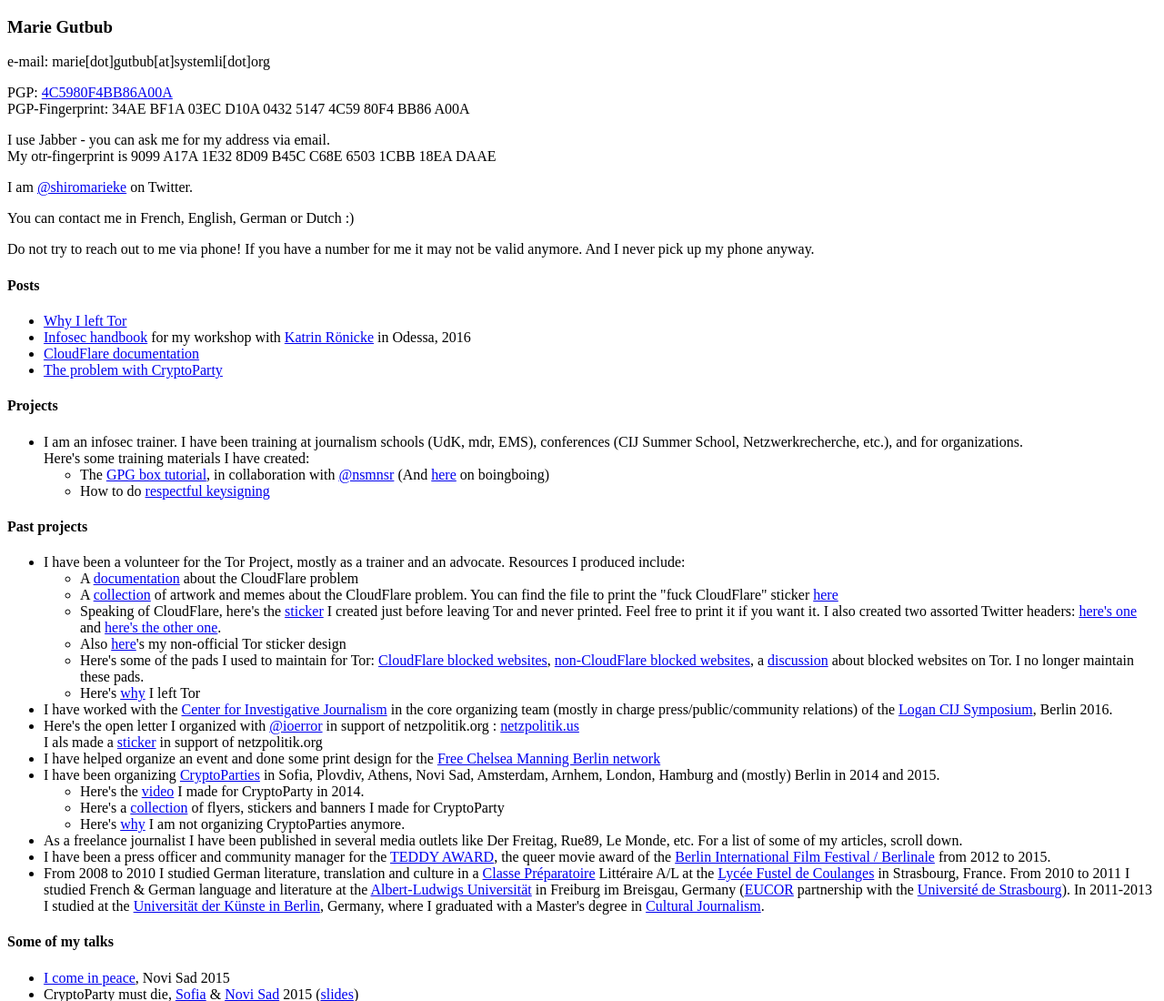
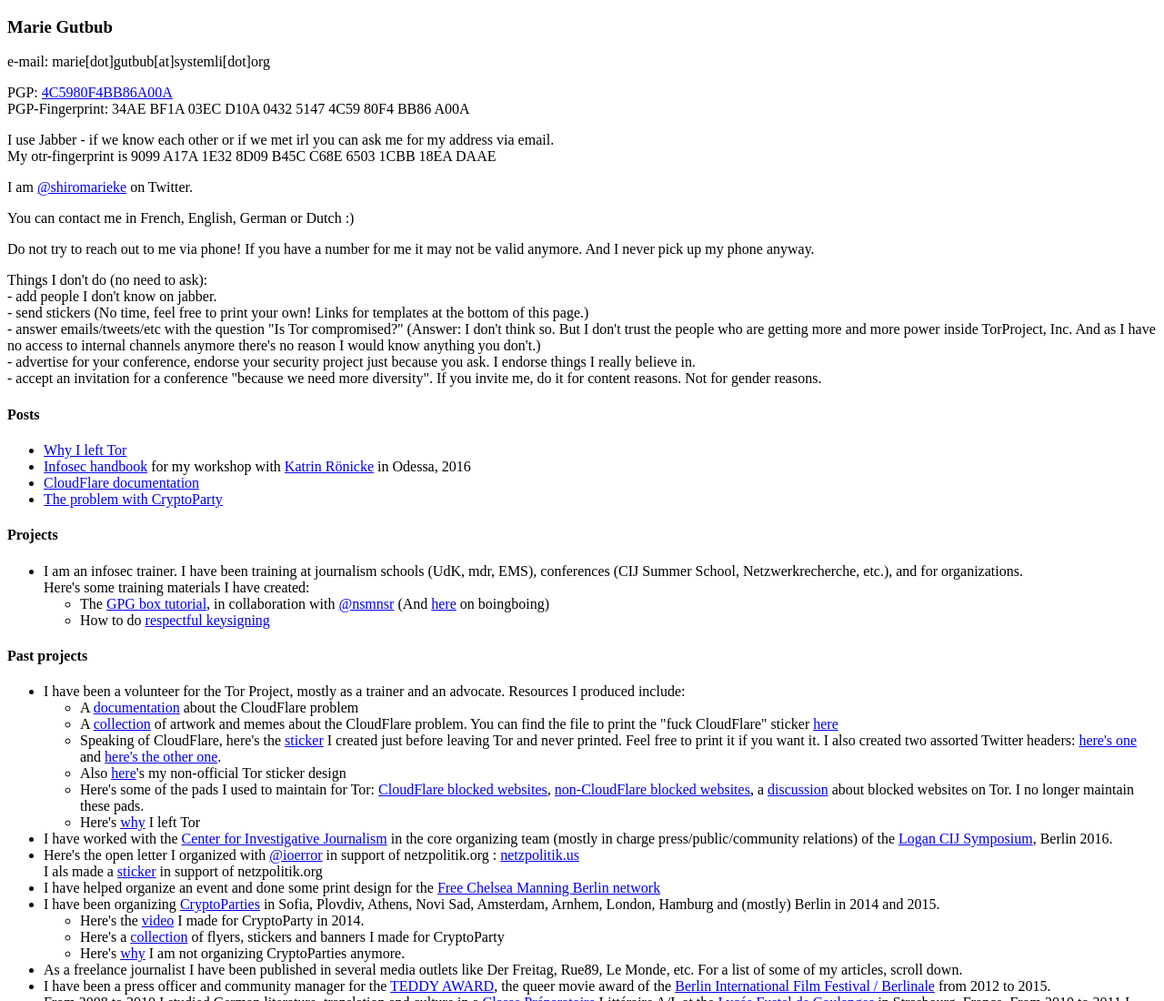
Before and after one commit to shiromarieke/shiromarieke.github.io, a plain HTML site: page index.html in a window 1280 px wide. Shown: the top 1100 px of the page at 91% size. Drawn offline with Linux system fonts and the light colour scheme.

Commit message:
added things I don't do

```diff
--- a/index.html
+++ b/index.html
@@ -14,7 +14,7 @@
 		<p>PGP: <a href="https://hkps.pool.sks-keyservers.net/pks/lookup?		op=get&search=0x4C5980F4BB86A00A" target="_blank">4C5980F4BB86A00A</a><br />
 PGP-Fingerprint: 34AE BF1A 03EC D10A 0432  5147 4C59 80F4 BB86 A00A</p>
 
-		<p>I use Jabber - you can ask me for my address via email.<br>
+		<p>I use Jabber - if we know each other or if we met irl you can ask me for my address via email.<br>
 My otr-fingerprint is 9099 A17A 1E32 8D09 B45C C68E 6503 1CBB 18EA DAAE</p>
 
 		<p>I am <a href="https://twitter.com/shiromarieke" target="_blank">@shiromarieke</a> on Twitter.</p>
@@ -23,6 +23,12 @@ My otr-fingerprint is 9099 A17A 1E32 8D09 B45C C68E 6503 1CBB 18EA DAAE</p>
 
 		<p>Do not try to reach out to me via phone! If you have a number for me it may not be valid anymore. And I never pick up my phone anyway.</p>
 
+		<p>Things I don't do (no need to ask):<br/>
+		- add people I don't know on jabber.<br/>
+		- send stickers (No time, feel free to print your own! Links for templates at the bottom of this page.)<br/>
+		- answer emails/tweets/etc with the question "Is Tor compromised?" (Answer: I don't think so. But I don't trust the people who are getting more and more power inside TorProject, Inc. And as I have no access to internal channels anymore there's no reason I would know anything you don't.)<br/>
+		- advertise for your conference, endorse your security project just because you ask. I endorse things I really believe in.<br/>
+		- accept an invitation for a conference "because we need more diversity". If you invite me, do it for content reasons. Not for gender reasons.</p>
 		<h4>Posts</h4>
 		<ul>
 			<li><a href="https://shiromarieke.github.io/tor" target="blank">Why I left Tor</a></li>
```
